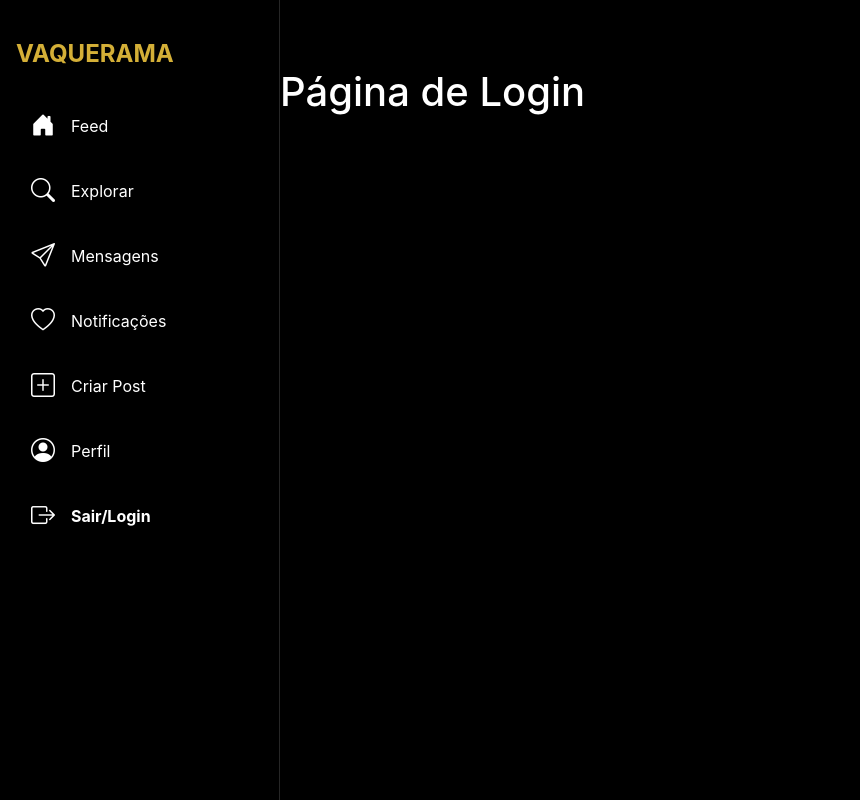
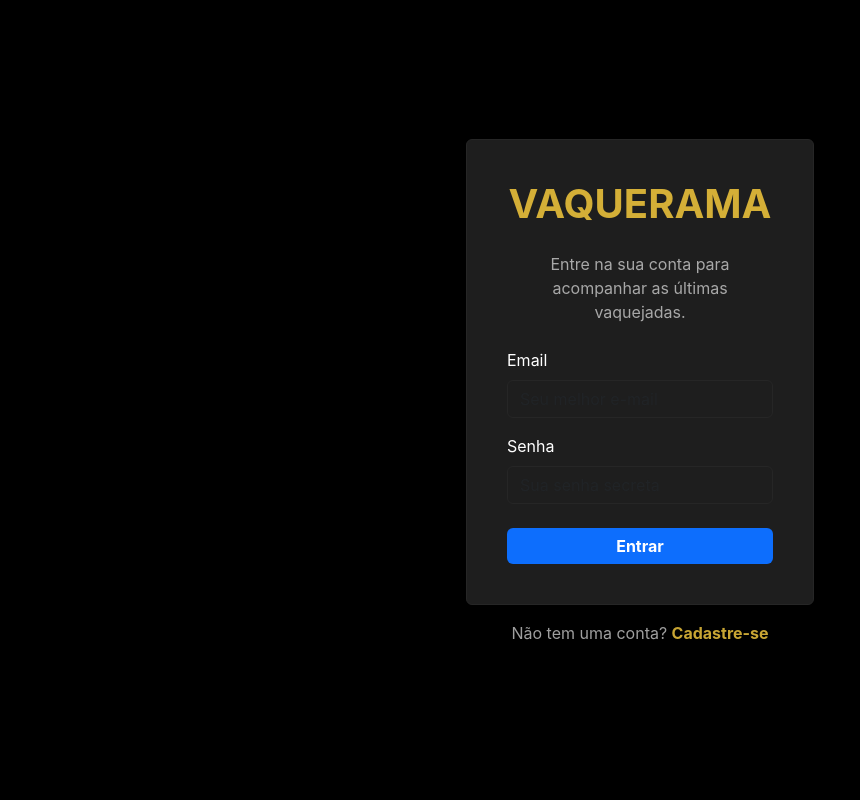
Before and after one commit to VictorSonzaAguiar/vaquerama-frontend, a React (Vite) app: page /login in a window 1280 px wide. Shown: the whole page, without its empty margins (0-860 px from the left). Built offline with nearby package versions, Linux system fonts and the light colour scheme.

Commit message:
feat(auth): Integracao final do Login com a API, correcao de rota e armazenamento do token JWT

```diff
--- a/package.json
+++ b/package.json
@@ -12,6 +12,7 @@
   "dependencies": {
     "axios": "^1.12.2",
     "bootstrap": "^5.3.8",
+    "bootstrap-icons": "^1.13.1",
     "react": "^19.1.1",
     "react-bootstrap": "^2.10.10",
     "react-dom": "^19.1.1",
--- a/src/App.jsx
+++ b/src/App.jsx
@@ -1,32 +1,44 @@
 // src/App.jsx
 
 import React from 'react';
-import { BrowserRouter as Router, Routes, Route } from 'react-router-dom';
+import { BrowserRouter as Router, Routes, Route, useLocation } from 'react-router-dom';
 
-// Importação das páginas (Ainda vamos criá-las)
 import Feed from './pages/Feed';
 import Login from './pages/Login';
 import Register from './pages/Register';
 import Profile from './pages/Profile';
+import AppLayout from './components/AppLayout';
 
-// Importação do Layout (Ainda vamos criar)
-import AppLayout from './components/AppLayout';
+
+// Componente para decidir se o Layout deve ser mostrado
+const LayoutWrapper = ({ children }) => {
+    const location = useLocation();
+
+    // Rotas onde o Sidebar/Layout deve ser oculto
+    const noLayoutPaths = ['/login', '/register'];
+    const showLayout = !noLayoutPaths.includes(location.pathname);
+
+    if (showLayout) {
+        return <AppLayout>{children}</AppLayout>;
+    }
+
+    // Para as rotas de Login e Register, apenas renderiza o conteúdo
+    return children;
+};
 
 
 function App() {
   return (
-    // O Router envolve toda a aplicação
     <Router>
-      {/* O AppLayout será o nosso container principal com Sidebar, Navbar, etc. */}
-      <AppLayout>
-        {/* As Routes definem o mapeamento das URLs para os componentes */}
+        {/* Envolve as rotas com o componente que decide o layout */}
+        <LayoutWrapper>
             <Routes>
 
-          {/* Rotas Públicas */}
+              {/* Rotas Públicas (sem layout) */}
               <Route path="/login" element={<Login />} />
               <Route path="/register" element={<Register />} />
 
-          {/* Rotas Protegidas (Definiremos a proteção nos hooks mais tarde) */}
+              {/* Rotas Protegidas (com layout) */}
               <Route path="/" element={<Feed />} /> {/* Rota principal é o Feed */}
               <Route path="/feed" element={<Feed />} />
               <Route path="/profile/:id" element={<Profile />} />
@@ -36,7 +48,7 @@ function App() {
               <Route path="*" element={<div>Página Não Encontrada (404)</div>} />
 
             </Routes>
-      </AppLayout>
+        </LayoutWrapper>
     </Router>
   );
 }
--- /dev/null
+++ b/src/api/api.js
@@ -0,0 +1,17 @@
+// src/api/api.js
+
+import axios from "axios";
+
+// URL base do nosso Backend (Node.js/Express)
+const API_URL = "http://localhost:3000/api";
+
+// Cria uma instância configurada do Axios
+const apiClient = axios.create({
+  baseURL: API_URL,
+  headers: {
+    "Content-Type": "application/json",
+  },
+  // Não incluiremos o token por enquanto, pois esta é a rota de Login
+});
+
+export default apiClient;
--- /dev/null
+++ b/src/hooks/useAuth.js
@@ -0,0 +1,66 @@
+// src/hooks/useAuth.js
+import { useState, useEffect } from "react";
+import apiClient from "../api/api";
+
+const useAuth = () => {
+  // Estado para armazenar o token (se o usuário está logado)
+  const [token, setToken] = useState(localStorage.getItem("userToken"));
+  const [isAuthenticated, setIsAuthenticated] = useState(!!token);
+  const [user, setUser] = useState(null);
+  const [loading, setLoading] = useState(false);
+
+  // Efeito para manter o estado de autenticação sincronizado
+  useEffect(() => {
+    setIsAuthenticated(!!token);
+    // TODO: No futuro, podemos decodificar o token ou buscar dados do usuário aqui.
+  }, [token]);
+
+  // Função de Login
+  const login = async (email, password) => {
+    setLoading(true);
+    try {
+      // Chamada de API: '/users/login' é o endpoint
+      const response = await apiClient.post("auth/login", { email, password });
+
+      // 2. Se for sucesso (Status 200), extrai o token
+      const newToken = response.data.token;
+      const userData = response.data.user; // Se a API retornar dados do user
+
+      if (newToken) {
+        // 3. Armazena o token e atualiza o estado
+        localStorage.setItem("userToken", newToken);
+        setToken(newToken);
+        setUser(userData);
+        setLoading(false);
+        return { success: true };
+      }
+    } catch (error) {
+      setLoading(false);
+
+      // Trata erros de resposta da API (ex: 401 Unauthorized)
+      const errorMessage = error.response
+        ? error.response.data.message || "Credenciais inválidas."
+        : "Erro de conexão com o servidor. O Backend está rodando?";
+
+      return { success: false, error: errorMessage };
+    }
+  };
+
+  // Função de Logout
+  const logout = () => {
+    localStorage.removeItem("userToken");
+    setToken(null);
+    setUser(null);
+  };
+
+  return {
+    isAuthenticated,
+    user,
+    loading,
+    login,
+    logout,
+    token,
+  };
+};
+
+export default useAuth;
--- a/src/pages/Login.jsx
+++ b/src/pages/Login.jsx
@@ -1 +1,108 @@
-const Login = () => { return <h1 className="text-white mt-5">Página de Login</h1>; }; export default Login;
+// src/pages/Login.jsx
+
+import { useState } from 'react'; // Importa apenas o que será usado
+import { Link, useNavigate } from 'react-router-dom'; // Importa Link e useNavigate
+import { Container, Row, Col, Card, Form, Button } from 'react-bootstrap';
+
+import useAuth from '../hooks/useAuth'; // O hook de autenticação real
+
+const Login = () => {
+  // 1. Estados para armazenar os dados do formulário
+  const [email, setEmail] = useState('');
+  const [password, setPassword] = useState('');
+  const [error, setError] = useState(null); // Para mensagens de erro
+
+  // 2. Hooks para autenticação e navegação
+  const { login, loading } = useAuth();
+  const navigate = useNavigate();
+
+  // 3. Função de submissão do formulário
+  const handleSubmit = async (e) => {
+    e.preventDefault();
+    setError(null);
+
+    // Chama a função de login real do hook
+    const result = await login(email, password);
+
+    if (result.success) {
+      console.log("Login Real: Sucesso!");
+      // Redireciona o usuário para o Feed após o login
+      navigate('/feed');
+    } else {
+      // Exibe a mensagem de erro retornada pelo hook
+      setError(result.error);
+    }
+  };
+
+  return (
+    <Container className="d-flex align-items-center justify-content-center min-vh-100">
+      <Row className="w-100">
+        {/* Colunas para centralizar o formulário em diferentes tamanhos de tela */}
+        <Col md={{ span: 6, offset: 3 }} lg={{ span: 4, offset: 4 }}>
+
+          <Card className="p-4 bg-card border-custom shadow-lg">
+            <Card.Body>
+
+              {/* Título do Projeto e Chamada (UI/UX) */}
+              <h1 className="text-center text-accent fw-bold mb-4">VAQUERAMA</h1>
+              <p className="text-center text-subtle mb-4">Entre na sua conta para acompanhar as últimas vaquejadas.</p>
+
+              {/* Formulário */}
+              <Form onSubmit={handleSubmit}>
+
+                {/* Campo de E-mail */}
+                <Form.Group className="mb-3" controlId="formBasicEmail">
+                  <Form.Label className="text-white">Email</Form.Label>
+                  <Form.Control
+                    type="email"
+                    placeholder="Seu melhor e-mail"
+                    value={email}
+                    onChange={(e) => setEmail(e.target.value)}
+                    className="bg-card text-white border-custom"
+                    required
+                  />
+                </Form.Group>
+
+                {/* Campo de Senha */}
+                <Form.Group className="mb-4" controlId="formBasicPassword">
+                  <Form.Label className="text-white">Senha</Form.Label>
+                  <Form.Control
+                    type="password"
+                    placeholder="Sua senha secreta"
+                    value={password}
+                    onChange={(e) => setPassword(e.target.value)}
+                    className="bg-card text-white border-custom"
+                    required
+                  />
+                </Form.Group>
+
+                {/* Mensagem de Erro (se houver) */}
+                {error && <div className="alert alert-danger mb-3" role="alert">{error}</div>}
+
+                {/* Botão de Submissão */}
+                <Button
+                  variant="primary"
+                  type="submit"
+                  className="w-100 bg-accent border-0 fw-bold"
+                  disabled={loading}
+                >
+                  {loading ? 'Entrando...' : 'Entrar'}
+                </Button>
+
+              </Form>
+
+            </Card.Body>
+          </Card>
+
+          {/* Link para Cadastro */}
+          <p className="text-center mt-3 text-subtle">
+            Não tem uma conta? <Link to="/register" className="text-accent fw-bold">Cadastre-se</Link>
+          </p>
+
+        </Col>
+      </Row>
+    </Container>
+  );
+};
+
+export default Login;
```
Also changed, not shown: 1 other file (tests, documents, lock files or other folders). Lines whose indentation alone changed are shown as unchanged.
